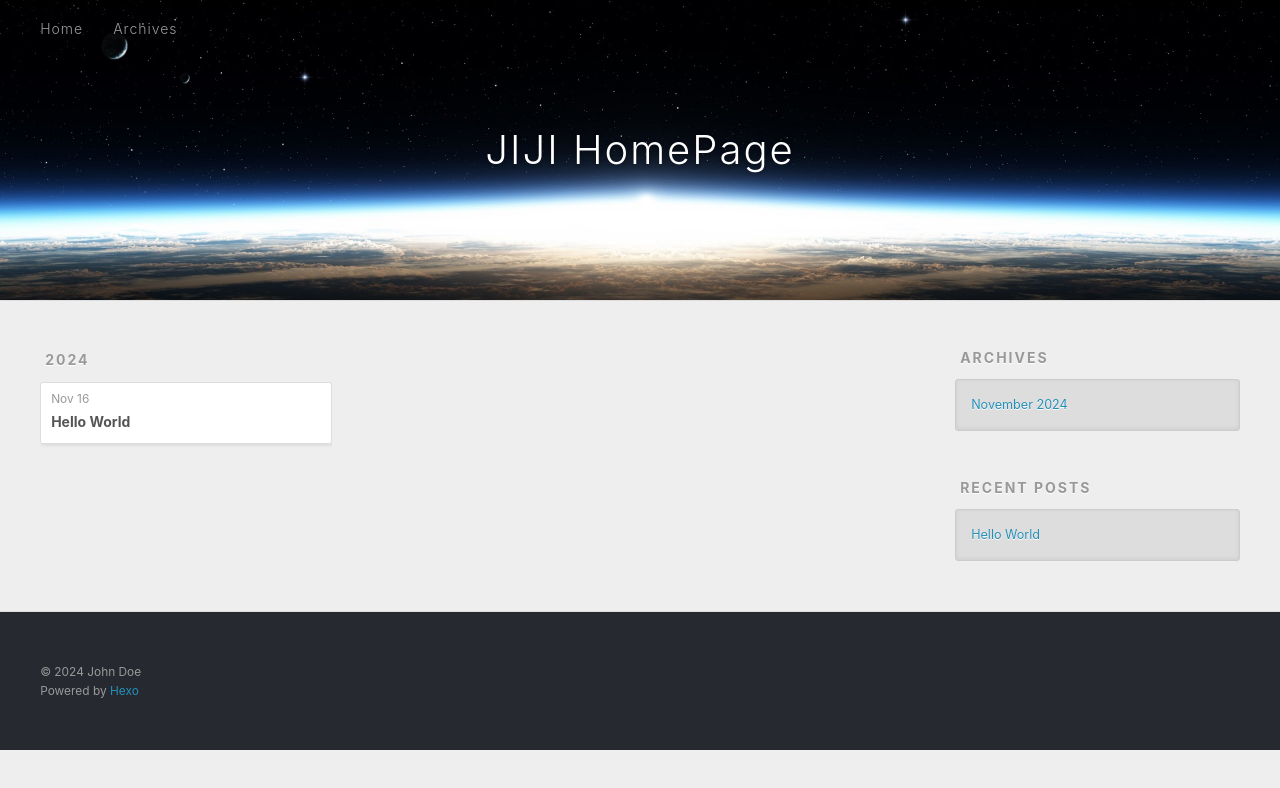
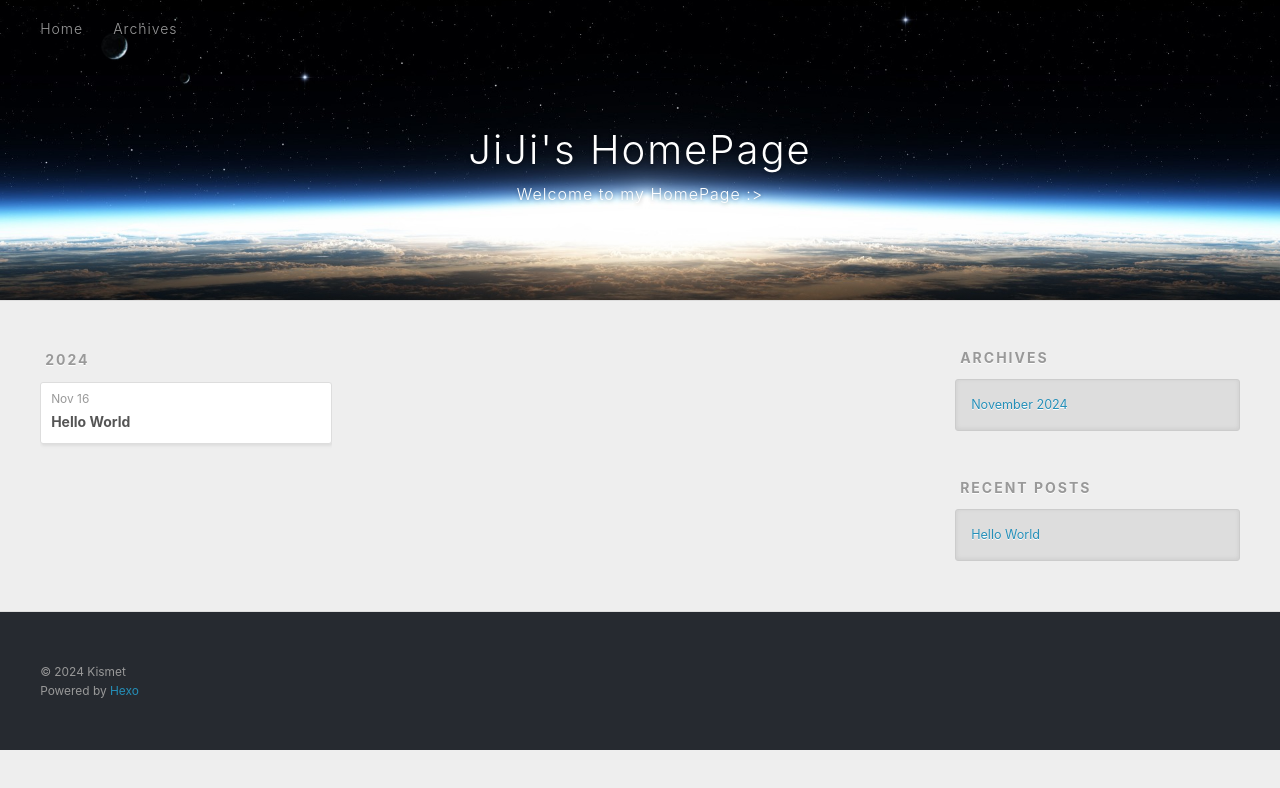
Before and after one commit to Kismeu/Kismeu.github.io, a plain HTML site: page archives/2024/11/index.html in a window 1280 px wide. Drawn offline with Linux system fonts and the light colour scheme.

Commit message:
Site updated: 2024-11-17 00:25:55

```diff
--- a/archives/2024/11/index.html
+++ b/archives/2024/11/index.html
@@ -4,17 +4,17 @@
   <meta charset="utf-8">
 
 
-  <title>Archives: 2024/11 | JIJI HomePage</title>
+  <title>Archives: 2024/11 | JiJi&#39;s HomePage</title>
   <meta name="viewport" content="width=device-width, initial-scale=1, shrink-to-fit=no">
   <meta property="og:type" content="website">
-<meta property="og:title" content="JIJI HomePage">
+<meta property="og:title" content="JiJi&#39;s HomePage">
 <meta property="og:url" content="http://example.com/archives/2024/11/index.html">
-<meta property="og:site_name" content="JIJI HomePage">
+<meta property="og:site_name" content="JiJi&#39;s HomePage">
 <meta property="og:locale" content="en_US">
-<meta property="article:author" content="John Doe">
+<meta property="article:author" content="Kismet">
 <meta name="twitter:card" content="summary">
 
-    <link rel="alternate" href="/atom.xml" title="JIJI HomePage" type="application/atom+xml">
+    <link rel="alternate" href="/atom.xml" title="JiJi's HomePage" type="application/atom+xml">
 
 
     <link rel="shortcut icon" href="/favicon.png">
@@ -39,8 +39,12 @@
   <div id="header-outer" class="outer">
     <div id="header-title" class="inner">
       <h1 id="logo-wrap">
-        <a href="/" id="logo">JIJI HomePage</a>
+        <a href="/" id="logo">JiJi&#39;s HomePage</a>
       </h1>
+
+        <h2 id="subtitle-wrap">
+          <a href="/" id="subtitle">Welcome to my HomePage :&gt;</a>
+        </h2>
 
     </div>
     <div id="header-inner" class="inner">
@@ -147,7 +151,7 @@
   <div class="outer">
     <div id="footer-info" class="inner">
 
-      &copy; 2024 John Doe<br>
+      &copy; 2024 Kismet<br>
       Powered by <a href="https://hexo.io/" target="_blank">Hexo</a>
     </div>
   </div>
```
Also changed, not shown: 2024/11/16/hello-world/index.html (+10 -6 lines), archives/2024/index.html (+11 -7 lines), archives/index.html (+11 -7 lines), index.html (+11 -7 lines).
